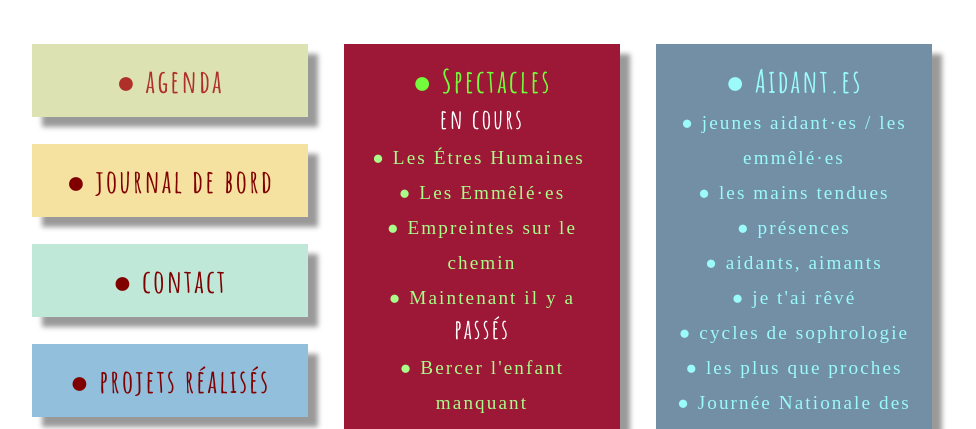
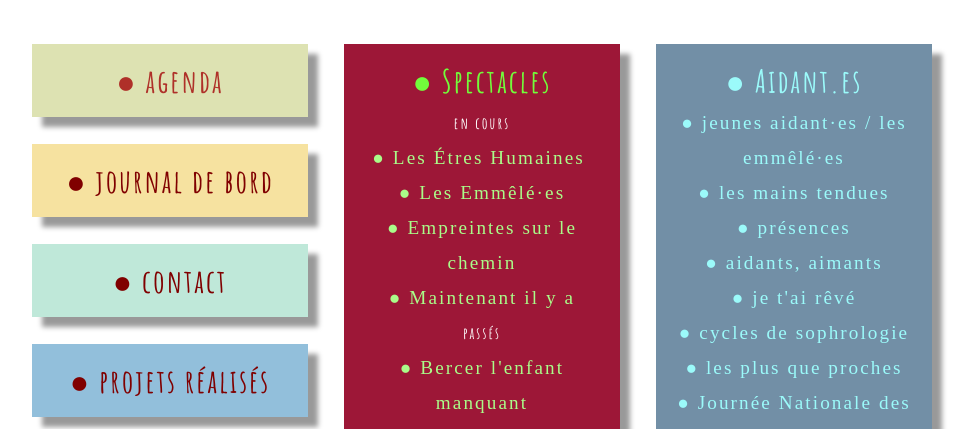
Before and after one commit to leshnik/revertouthaut, a Jekyll site: the page built from visites-en-musique.md, in a window 1280 px wide. Shown: the part 549-978 px from the top of the page, without its empty margins (158-1134 px from the left). Built offline with Jekyll 4.4.1, drawn with Linux system fonts in a browser that asks for light colours.

Commit message:
type image update classes

```diff
--- a/_sass/image.scss
+++ b/_sass/image.scss
@@ -116,6 +116,15 @@
     padding-bottom: 1rem;
   }
 
+    .center-max300-block {
+    margin-left: auto;
+    margin-right: auto;
+    width: 95%;
+    max-width: 300px;
+    padding-top: 2rem;
+    padding-bottom: 1rem;
+  }
+
   .qrcode {
     margin-right:5ch;
     margin-left:auto;
--- a/_sass/type.scss
+++ b/_sass/type.scss
@@ -80,6 +80,11 @@
 }
 .nav-list-heading {
   font-size: 32px;
+  color: white;
+  font-family: "Amatic Sc";
+}
+.nav-list-heading-sub {
+  font-size: 1rem;
   color: white;
   font-family: "Amatic Sc";
 }
```
